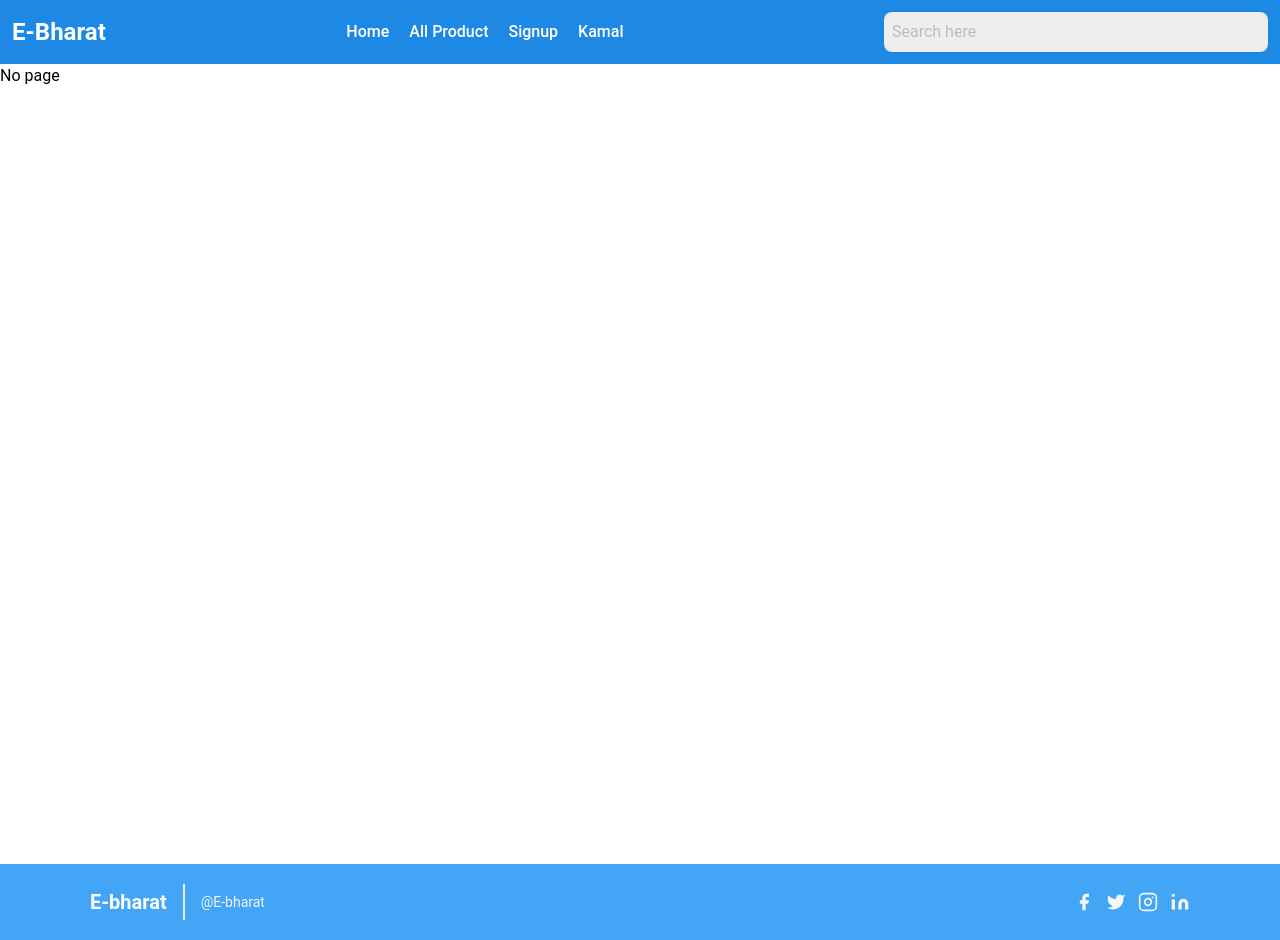
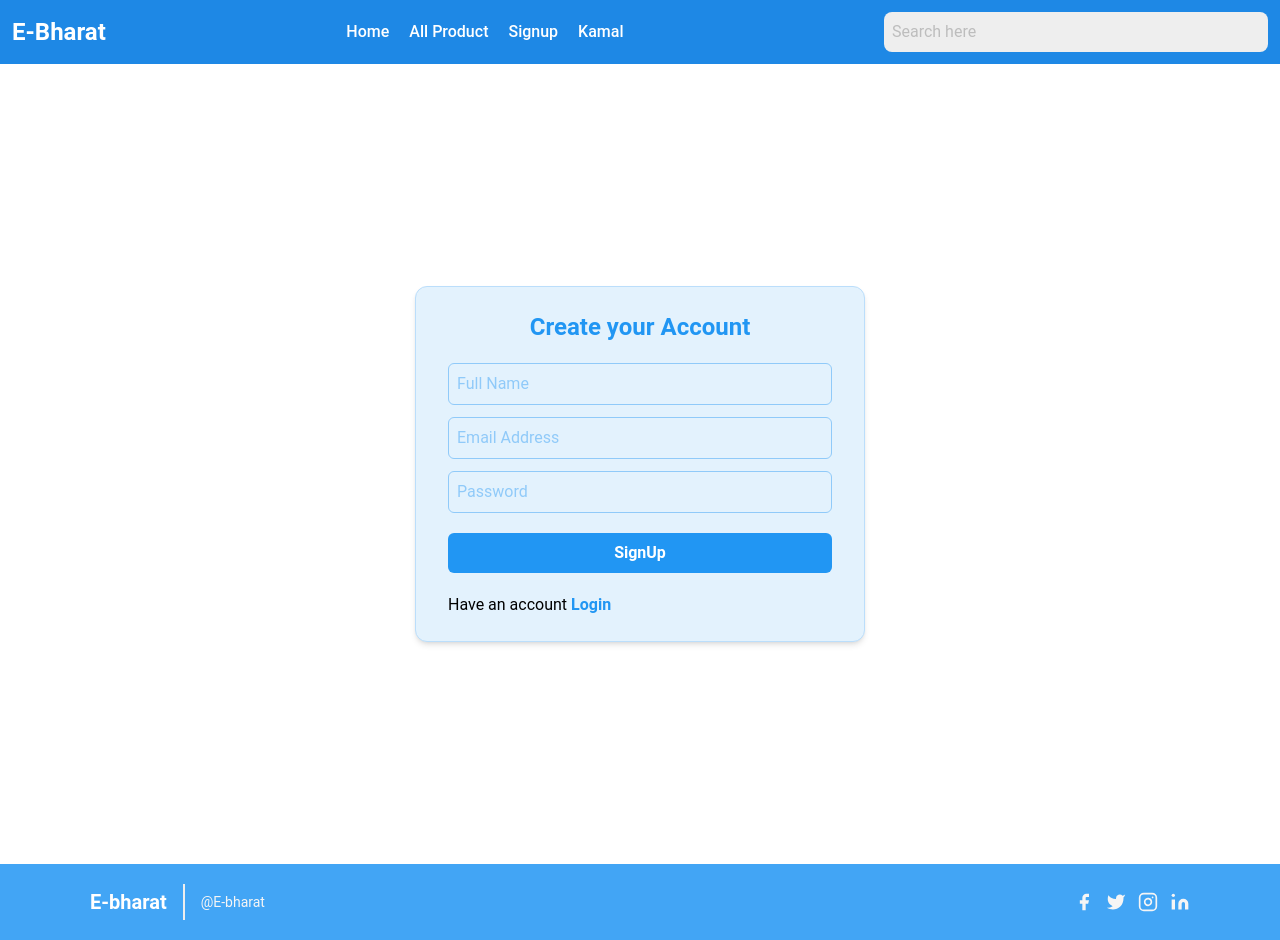
Before and after one commit to yuvrajsingh101280/E-commerce, a React (Vite) app: page /signup in a window 1280 px wide. Built offline with nearby package versions, Linux system fonts and the light colour scheme.

Commit message:
created login and signup page

```diff
--- /dev/null
+++ b/src/pages/registration/LoginPage.jsx
@@ -0,0 +1,48 @@
+import { Link } from "react-router-dom";
+
+const LoginPage = () => {
+  return (
+    <div className="flex justify-center items-center h-screen">
+      {/* Login Form  */}
+      <div className="login_Form bg-blue-50 px-1 lg:px-8 py-6 border border-blue-100 rounded-xl shadow-md">
+        {/* Top Heading  */}
+        <div className="mb-5">
+          <h2 className="text-center text-2xl font-bold text-blue-500 ">Login</h2>
+        </div>
+        {/* Input Two  */}
+        <div className="mb-3">
+          <input
+            type="email"
+            placeholder="Email Address"
+            className="bg-blue-50 border border-blue-200 px-2 py-2 w-96 rounded-md outline-none placeholder-blue-200"
+          />
+        </div>
+        {/* Input Three  */}
+        <div className="mb-5">
+          <input
+            type="password"
+            placeholder="Password"
+            className="bg-blue-50 border border-blue-200 px-2 py-2 w-96 rounded-md outline-none placeholder-blue-200"
+          />
+        </div>
+        {/* Signup Button  */}
+        <div className="mb-5">
+          <button
+            type="button"
+            className="bg-blue-500 hover:bg-blue-600 w-full text-white text-center py-2 font-bold rounded-md "
+          >Login</button>
+        </div>
+        <div>
+          <h2 className="text-black">
+            Don't Have an account{" "}
+            <Link className=" text-blue-500 font-bold" to={"/signup"}>
+              Signup
+            </Link>
+          </h2>
+        </div>
+      </div>
+    </div>
+  );
+}
+
+export default LoginPage
--- /dev/null
+++ b/src/pages/registration/SignupPage.jsx
@@ -0,0 +1,60 @@
+import { Link } from "react-router-dom";
+
+const SignupPage = () => {
+  return (
+    <div className="flex justify-center items-center h-screen">
+      {/* Login Form  */}
+      <div className="login_Form bg-blue-50 px-1 lg:px-8 py-6 border border-blue-100 rounded-xl shadow-md">
+        {/* Top Heading  */}
+        <div className="mb-5">
+          <h2 className="text-center text-2xl font-bold text-blue-500 ">
+            Create your Account
+          </h2>
+        </div>
+        {/* Input One  */}
+        <div className="mb-3">
+          <input
+            type="text"
+            placeholder="Full Name"
+            className="bg-blue-50 border border-blue-200 px-2 py-2 w-96 rounded-md outline-none placeholder-blue-200"
+          />
+        </div>
+        {/* Input Two  */}
+        <div className="mb-3">
+          <input
+            type="email"
+            placeholder="Email Address"
+            className="bg-blue-50 border border-blue-200 px-2 py-2 w-96 rounded-md outline-none placeholder-blue-200"
+          />
+        </div>
+        {/* Input Three  */}
+        <div className="mb-5">
+          <input
+            type="password"
+            placeholder="Password"
+            className="bg-blue-50 border border-blue-200 px-2 py-2 w-96 rounded-md outline-none placeholder-blue-200"
+          />
+        </div>
+        {/* Signup Button  */}
+        <div className="mb-5">
+          <button
+            type="button"
+            className="bg-blue-500 hover:bg-blue-600 w-full text-white text-center py-2 font-bold rounded-md "
+          >
+            SignUp
+          </button>
+        </div>
+        <div>
+          <h2 className="text-black">
+            Have an account{" "}
+            <Link className=" text-blue-500 font-bold" to={"/login"}>
+              Login
+            </Link>
+          </h2>
+        </div>
+      </div>
+    </div>
+  );
+};
+
+export default SignupPage;
```
Also changed, not shown: src/main.jsx (+10 -0 lines).
